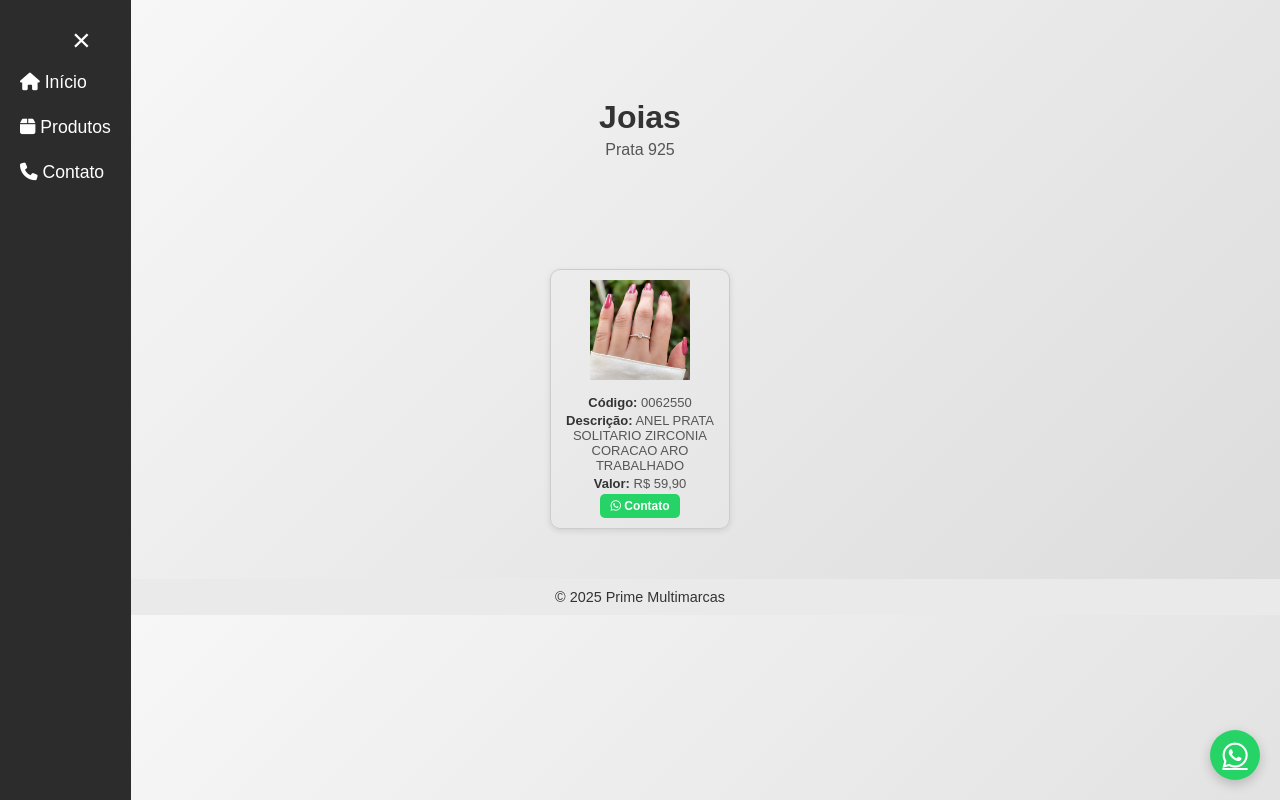
After one commit to B-BarrettoS/Prime-Multimarcas, a Flask app: page /joias in a window 1280 px wide. The commit adds this page. Run offline with Flask 3, Linux system fonts and the light colour scheme.

Commit message:
Adiciona página de joias

```diff
--- a/app.py
+++ b/app.py
@@ -6,5 +6,9 @@ app = Flask(__name__)
 def home():
     return render_template('index.html')
 
+@app.route('/joias')
+def joias():
+    return render_template('joias.html')
+
 if __name__ == '__main__':
-    app.run()
+    app.run(debug=True)
--- a/static/style.css
+++ b/static/style.css
@@ -9,7 +9,7 @@ body {
 /* Sidebar */
 .sidebar {
     height:100%;
-    width:0;
+    width0;
     position:fixed;
     z-index:100;
     top:0;
@@ -66,3 +66,40 @@ footer { text-align:center; padding:10px 0; background:#eaeaea; margin-top:20px;
     .grid { grid-template-columns:repeat(auto-fit,minmax(160px,1fr)); }
     .card img { height:120px; }
 }
+
+/* Catálogo de Joias */
+.product-card {
+    border: 1px solid #ccc;
+    border-radius: 10px;
+    padding: 10px;
+    margin: 10px auto;
+    width: 180px; /* card menor */
+    text-align: center;
+    box-shadow: 0 2px 6px rgba(0,0,0,0.1);
+}
+
+.product-card:hover {
+    transform: translateY(-3px);
+    box-shadow: 0 5px 15px rgba(0,0,0,0.15);
+}
+
+.product-image {
+    width: 100px; /* imagem pequena */
+    height: auto;
+    margin-bottom: 8px;
+}
+
+.product-info p {
+    margin: 3px 0;
+    font-size: 13px;
+    color: #555;
+}
+
+.product-info strong {
+    color: #333;
+}
+
+.product-card .btn-contato {
+    font-size: 12px;
+    padding: 5px 10px;
+}
--- /dev/null
+++ b/templates/joias.html
@@ -0,0 +1,57 @@
+<!DOCTYPE html>
+<html lang="pt-br">
+<head>
+    <meta charset="UTF-8">
+    <meta name="viewport" content="width=device-width, initial-scale=1.0">
+    <title>Joias - Prime Multimarcas</title>
+    <link rel="stylesheet" href="{{ url_for('static', filename='style.css') }}">
+    <link href="https://cdnjs.cloudflare.com/ajax/libs/font-awesome/6.5.0/css/all.min.css" rel="stylesheet">
+</head>
+<body>
+
+    <!-- Sidebar -->
+    <div id="sidebar" class="sidebar">
+        <a href="javascript:void(0)" class="closebtn" onclick="closeSidebar()">&times;</a>
+        <a href="{{ url_for('home') }}"><i class="fas fa-home"></i> Início</a>
+        <a href="#catalogo"><i class="fas fa-box"></i> Produtos</a>
+        <a href="#contato"><i class="fas fa-phone"></i> Contato</a>
+    </div>
+    <span class="openbtn" onclick="openSidebar()">&#9776; Menu</span>
+
+    <!-- Hero compacto -->
+    <section class="hero">
+        <div class="hero-text">
+            <h1>Joias</h1>
+            <p>Prata 925</p>
+        </div>
+    </section>
+
+    <!-- Catálogo de joias -->
+    <section class="produtos" id="catalogo">
+        <div class="container grid">
+            <div class="product-card">
+                <img src="{{ url_for('static', filename='images/anel.jpg') }}" alt="Anel Prata Solitário" class="product-image">
+                <div class="product-info">
+                    <p><strong>Código:</strong> 0062550</p>
+                    <p><strong>Descrição:</strong> ANEL PRATA SOLITARIO ZIRCONIA CORACAO ARO TRABALHADO</p>
+                    <p><strong>Valor:</strong> R$ 59,90</p>
+                    <a href="https://wa.me/5511999999999?text=Olá!%20Quero%20saber%20mais%20sobre%20o%20Anel" target="_blank" class="btn-contato"><i class="fab fa-whatsapp"></i> Contato</a>
+                </div>
+            </div>
+        </div>
+    </section>
+
+    <!-- WhatsApp fixo -->
+    <a href="https://wa.me/5511999999999" class="whatsapp-float" target="_blank"><i class="fab fa-whatsapp"></i></a>
+
+    <!-- Footer -->
+    <footer id="contato">
+        <p>© 2025 Prime Multimarcas</p>
+    </footer>
+
+    <script>
+        function openSidebar() { document.getElementById("sidebar").style.width = "200px"; }
+        function closeSidebar() { document.getElementById("sidebar").style.width = "0"; }
+    </script>
+</body>
+</html>
```
Also changed, not shown: templates/index.html (+8 -6 lines), static/images/anel.jpg (added).
